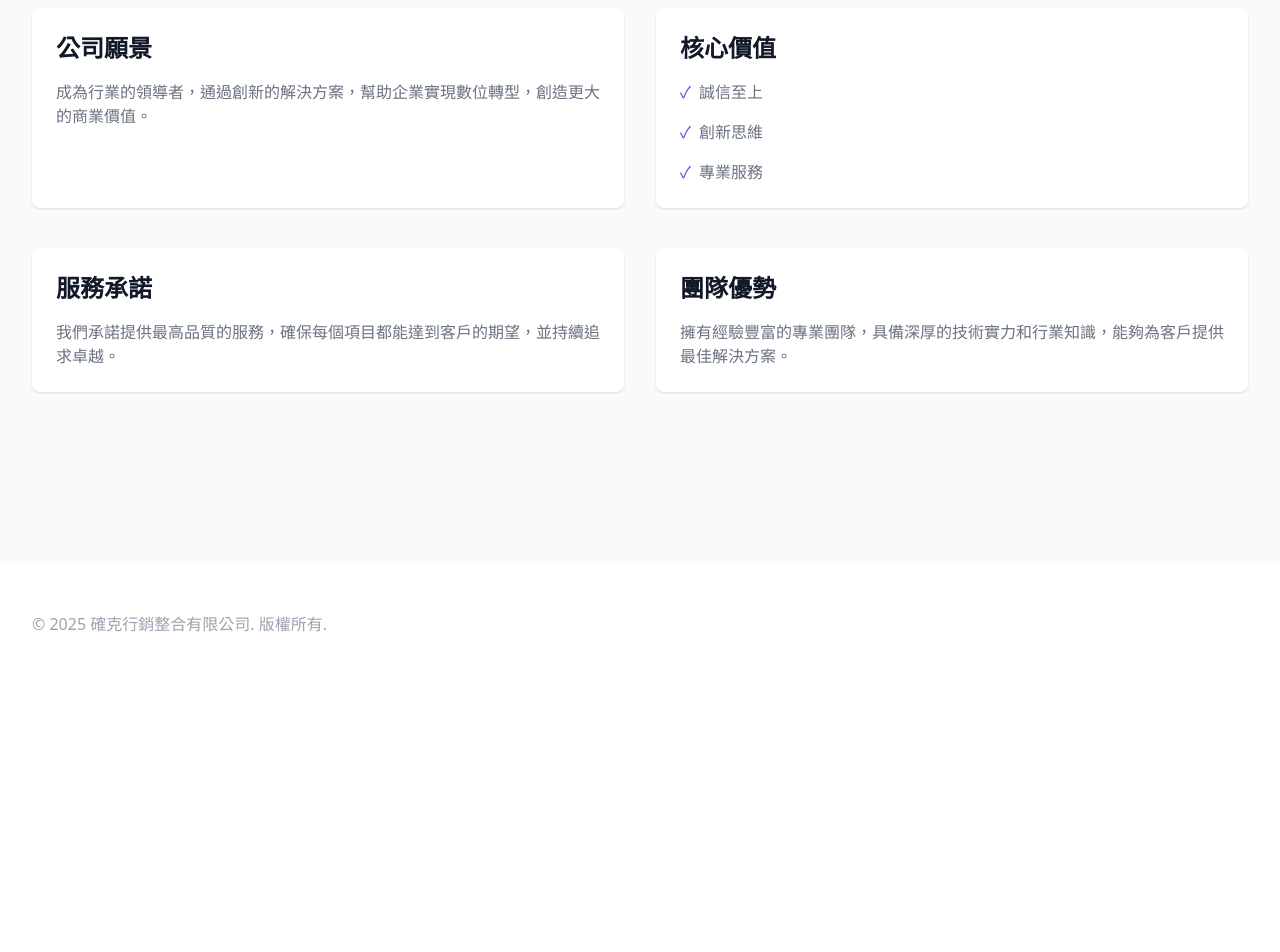
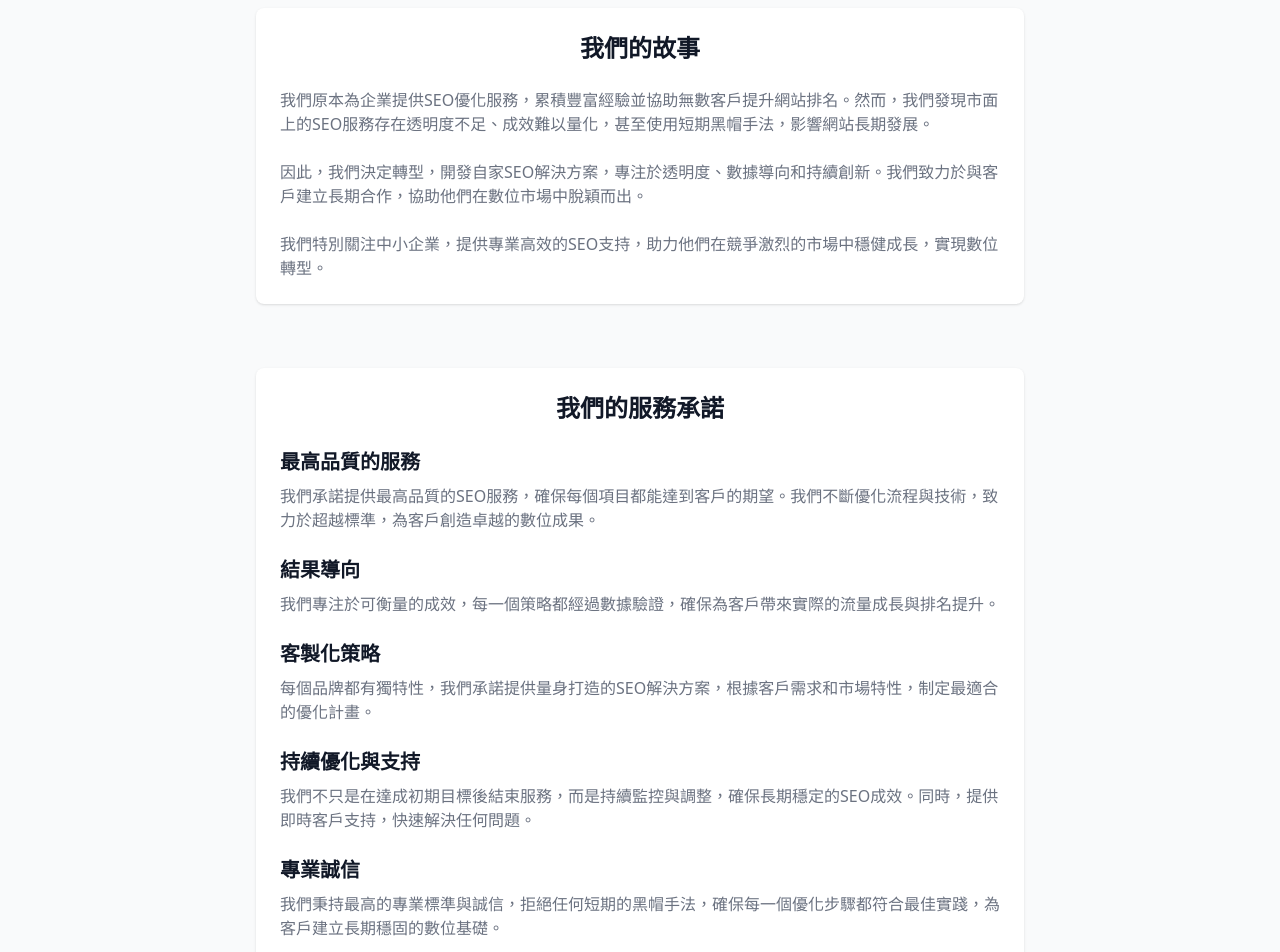
Before and after one commit to ChiuAlfredo/seo_flyup_web, a Vue app: page /about in a window 1280 px wide. Shown: the part 300-1252 px from the top of the page. Before the commit the page ends 984 px from the top, so only its background shows below. Built offline with nearby package versions, Linux system fonts and the light colour scheme.

Commit message:
關於我們

```diff
--- a/src/views/About.vue
+++ b/src/views/About.vue
@@ -11,52 +11,77 @@
         </p>
       </div>
 
-      <div class="mt-10">
-        <div class="space-y-10 md:space-y-0 md:grid md:grid-cols-2 md:gap-x-8 md:gap-y-10">
-          <!-- 公司願景 -->
-          <div class="relative bg-white p-6 rounded-lg shadow">
-            <h3 class="text-2xl font-bold text-gray-900 mb-4">公司願景</h3>
-            <p class="text-gray-500">
-              成為行業的領導者，通過創新的解決方案，幫助企業實現數位轉型，創造更大的商業價值。
-            </p>
+      <!-- 我們的故事 -->
+      <div class="mt-16 max-w-3xl mx-auto lg:text-center">
+
+        <div class="space-y-6 text-left text-gray-500 bg-white p-6 rounded-lg shadow">
+          <h3 class="text-2xl font-bold text-gray-900 mb-6 text-center">我們的故事</h3>
+          <p>
+          我們原本為企業提供SEO優化服務，累積豐富經驗並協助無數客戶提升網站排名。然而，我們發現市面上的SEO服務存在透明度不足、成效難以量化，甚至使用短期黑帽手法，影響網站長期發展。
+        </p>
+        <p>
+          因此，我們決定轉型，開發自家SEO解決方案，專注於透明度、數據導向和持續創新。我們致力於與客戶建立長期合作，協助他們在數位市場中脫穎而出。
+        </p>
+        <p>
+          我們特別關注中小企業，提供專業高效的SEO支持，助力他們在競爭激烈的市場中穩健成長，實現數位轉型。
+        </p>
+        </div>
+      </div>
+
+
+
+      <!-- 服務承諾 Our Service Commitment -->
+      <div class="mt-16 max-w-3xl mx-auto lg:text-center">
+        <div class="space-y-6 text-left text-gray-500 bg-white p-6 rounded-lg shadow">
+          <h3 class="text-2xl font-bold text-gray-900 mb-6 text-center">我們的服務承諾</h3>
+
+          <!-- 最高品質的服務 -->
+          <div class="mb-6">
+            <h4 class="text-xl font-semibold text-gray-900 mb-2">最高品質的服務</h4>
+            <p>我們承諾提供最高品質的SEO服務，確保每個項目都能達到客戶的期望。我們不斷優化流程與技術，致力於超越標準，為客戶創造卓越的數位成果。</p>
           </div>
 
-          <!-- 核心價值 -->
-          <div class="relative bg-white p-6 rounded-lg shadow">
-            <h3 class="text-2xl font-bold text-gray-900 mb-4">核心價值</h3>
-            <ul class="space-y-4 text-gray-500">
-              <li class="flex items-center">
-                <span class="text-indigo-600 mr-2">✓</span>
-                誠信至上
-              </li>
-              <li class="flex items-center">
-                <span class="text-indigo-600 mr-2">✓</span>
-                創新思維
-              </li>
-              <li class="flex items-center">
-                <span class="text-indigo-600 mr-2">✓</span>
-                專業服務
-              </li>
-            </ul>
+          <!-- 結果導向 -->
+          <div class="mb-6">
+            <h4 class="text-xl font-semibold text-gray-900 mb-2">結果導向</h4>
+            <p>我們專注於可衡量的成效，每一個策略都經過數據驗證，確保為客戶帶來實際的流量成長與排名提升。</p>
           </div>
 
-          <!-- 服務承諾 -->
-          <div class="relative bg-white p-6 rounded-lg shadow">
-            <h3 class="text-2xl font-bold text-gray-900 mb-4">服務承諾</h3>
-            <p class="text-gray-500">
-              我們承諾提供最高品質的服務，確保每個項目都能達到客戶的期望，並持續追求卓越。
-            </p>
+          <!-- 客製化策略 -->
+          <div class="mb-6">
+            <h4 class="text-xl font-semibold text-gray-900 mb-2">客製化策略</h4>
+            <p>每個品牌都有獨特性，我們承諾提供量身打造的SEO解決方案，根據客戶需求和市場特性，制定最適合的優化計畫。</p>
           </div>
 
-          <!-- 團隊優勢 -->
-          <div class="relative bg-white p-6 rounded-lg shadow">
-            <h3 class="text-2xl font-bold text-gray-900 mb-4">團隊優勢</h3>
-            <p class="text-gray-500">
-              擁有經驗豐富的專業團隊，具備深厚的技術實力和行業知識，能夠為客戶提供最佳解決方案。
-            </p>
+          <!-- 持續優化與支持 -->
+          <div class="mb-6">
+            <h4 class="text-xl font-semibold text-gray-900 mb-2">持續優化與支持</h4>
+            <p>我們不只是在達成初期目標後結束服務，而是持續監控與調整，確保長期穩定的SEO成效。同時，提供即時客戶支持，快速解決任何問題。</p>
           </div>
+
+          <!-- 專業誠信 -->
+          <div class="mb-6">
+            <h4 class="text-xl font-semibold text-gray-900 mb-2">專業誠信</h4>
+            <p>我們秉持最高的專業標準與誠信，拒絕任何短期的黑帽手法，確保每一個優化步驟都符合最佳實踐，為客戶建立長期穩固的數位基礎。</p>
+          </div>
+
+          <p class="mt-8 text-center text-gray-600 italic">
+            我們致力於與每一位客戶建立長期合作關係，持續追求卓越，幫助您的品牌在數位市場中脫穎而出。
+          </p>
         </div>
       </div>
+
+      <!-- 我們的優勢 -->
+      <div class="mt-16 max-w-3xl mx-auto lg:text-center">
+
+        <div class="space-y-6 text-left text-gray-500 bg-white p-6 rounded-lg shadow">
+          <h3 class="text-2xl font-bold text-gray-900 mb-6 text-center">我們的優勢</h3>
+          <p>
+          以工程師為核心，精簡組織結構，減少不必要的業務開銷，讓我們能專注於提供高效且具成本效益的SEO服務。這種專業導向的模式，確保我們為每位客戶帶來最具價值的優化成果。
+        </p>
+        </div>
+      </div>
+
     </div>
   </div>
 </template>
```
